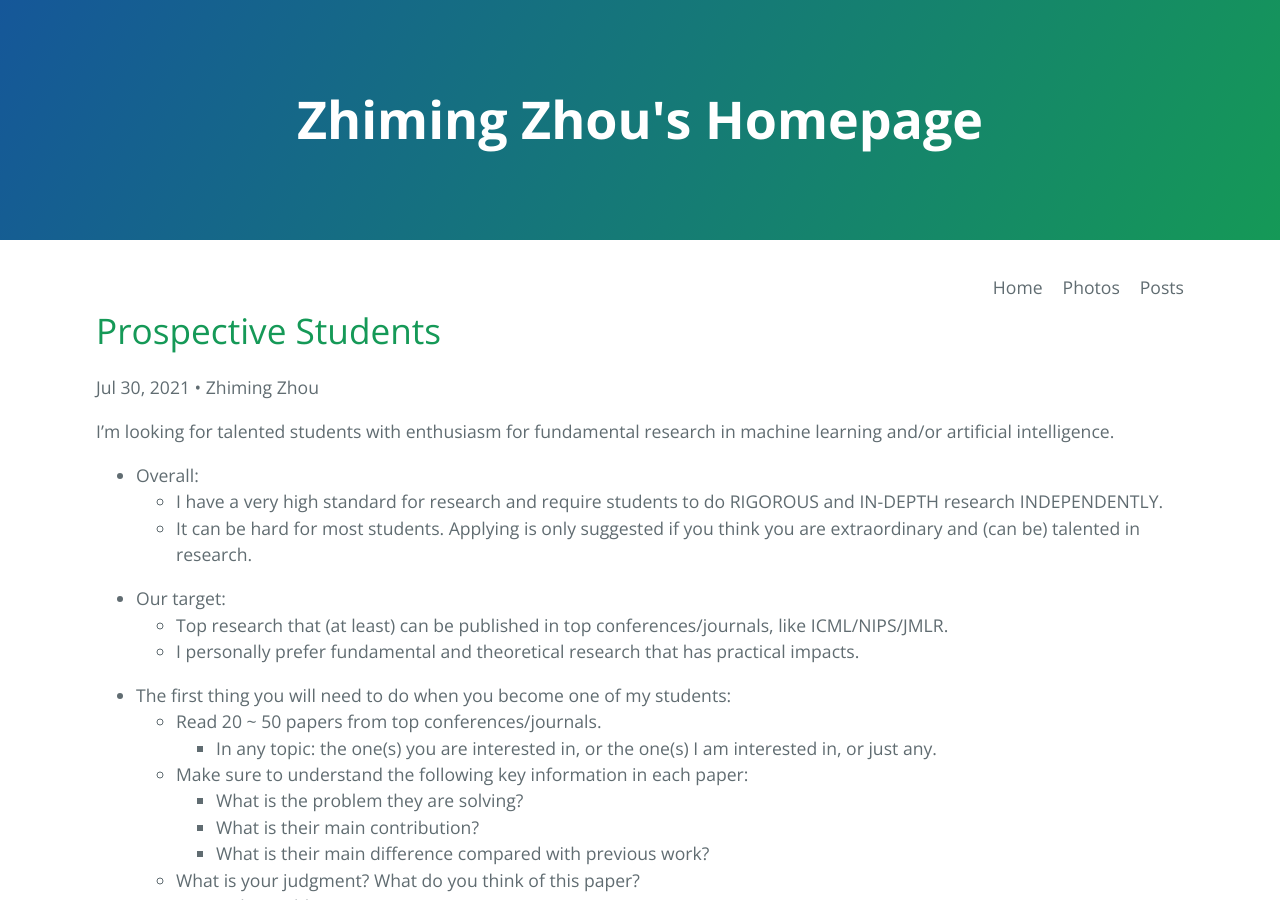
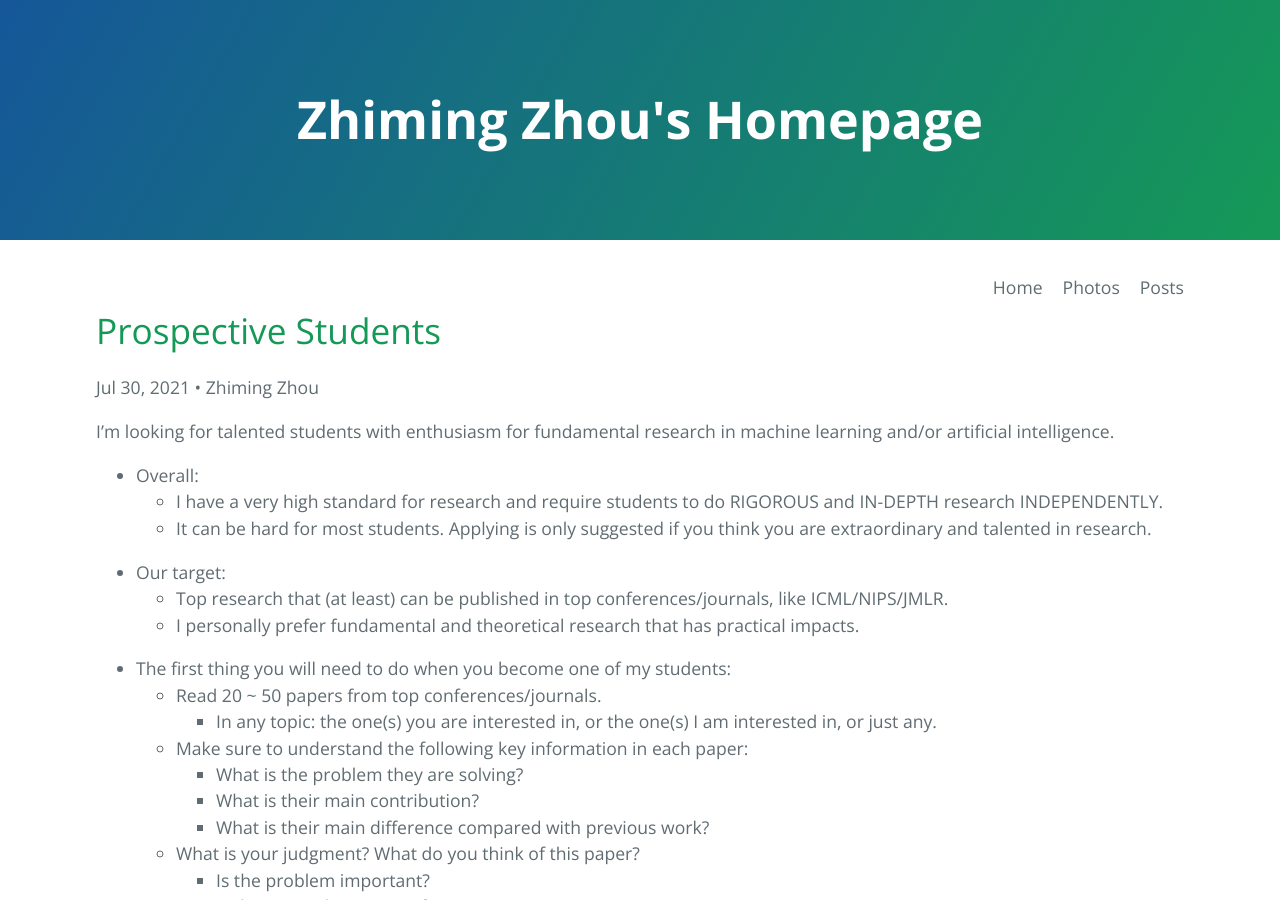
Before and after one commit to ZhimingZhou/zhimingzhou.github.io, a Jekyll site: the page built from _posts/2021-10-11-Prospective-Students.md, in a window 1280 px wide and 900 px high. Built offline with Jekyll 4.4.1, drawn with Linux system fonts in a browser that asks for light colours; comment, search, counter and statistics services are not loaded.

Commit message:
Update 2021-10-11-Prospective-Students.md

```diff
--- a/_posts/2021-10-11-Prospective-Students.md
+++ b/_posts/2021-10-11-Prospective-Students.md
@@ -11,7 +11,7 @@ I’m looking for talented students with enthusiasm for fundamental research in
 
 - Overall:
 	- I have a very high standard for research and require students to do RIGOROUS and IN-DEPTH research INDEPENDENTLY.
-	- It can be hard for most students. Applying is only suggested if you think you are extraordinary and (can be) talented in research.
+	- It can be hard for most students. Applying is only suggested if you think you are extraordinary and talented in research.
 
 <!--  -->
 - Our target:
```
